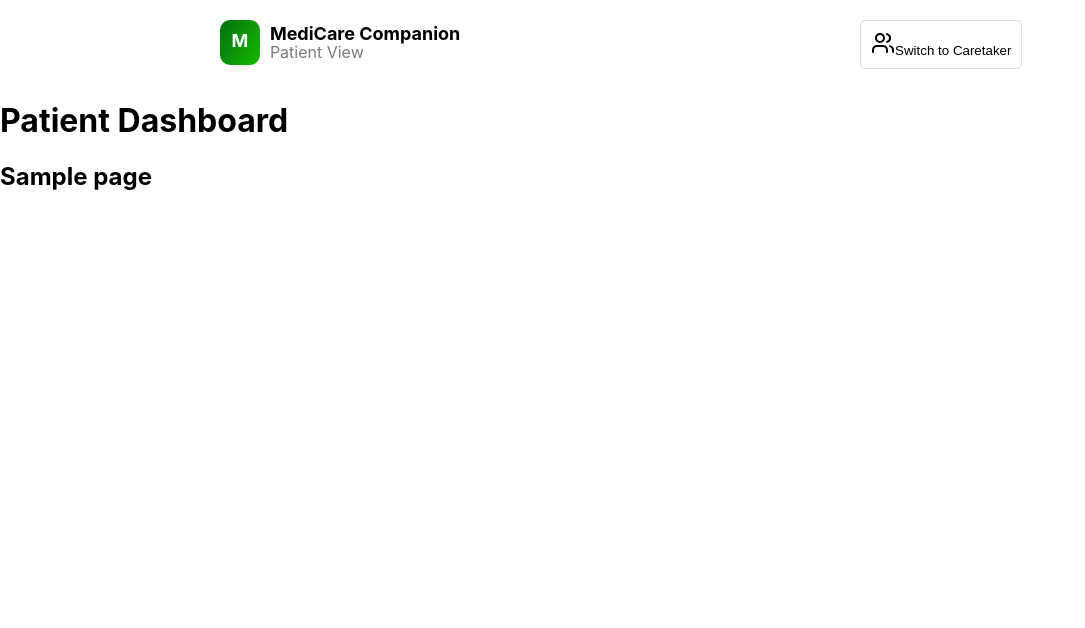
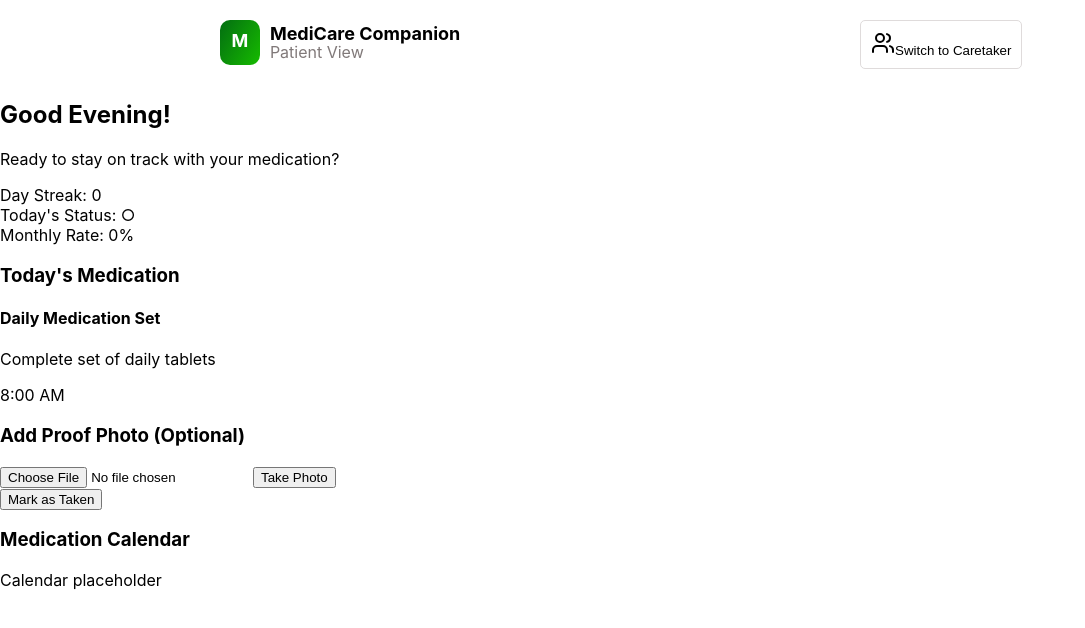
Before and after one commit to Naveed69/meds-buddy-check, a React (Create React App) app in the folder meds-buddy-check/: page / in a window 1280 px wide. Both pictures are taken after a click on the button "Continue as Patient". Shown: the top 628 px of the page, without its empty margins (0-1085 px from the left). Built offline with nearby package versions, Linux system fonts and the light colour scheme.

Commit message:
created patient dashboard

```diff
--- a/meds-buddy-check/package.json
+++ b/meds-buddy-check/package.json
@@ -9,6 +9,7 @@
     "@testing-library/user-event": "^13.5.0",
     "ajv": "^8.17.1",
     "ajv-keywords": "^5.1.0",
+    "date-fns": "^2.30.0",
     "lucide": "^0.515.0",
     "lucide-react": "^0.515.0",
     "react": "^19.1.0",
--- /dev/null
+++ b/meds-buddy-check/src/Components/MedicationTracker.jsx
@@ -0,0 +1,92 @@
+import { useState, useRef } from "react";
+
+const MedicationTracker = ({ date, isTaken, onMarkTaken, isToday }) => {
+  const [selectedImage, setSelectedImage] = useState(null);
+  const [imagePreview, setImagePreview] = useState(null);
+  const fileInputRef = useRef(null);
+
+  const dailyMedication = {
+    name: "Daily Medication Set",
+    time: "8:00 AM",
+    description: "Complete set of daily tablets",
+  };
+
+  const handleImageSelect = (event) => {
+    const file = event.target.files?.[0];
+    if (file) {
+      setSelectedImage(file);
+      const reader = new FileReader();
+      reader.onload = (e) => {
+        setImagePreview(e.target?.result);
+      };
+      reader.readAsDataURL(file);
+    }
+  };
+
+  const handleMarkTaken = () => {
+    onMarkTaken(date, selectedImage || undefined);
+    setSelectedImage(null);
+    setImagePreview(null);
+  };
+
+  if (isTaken) {
+    return (
+      <div>
+        <div>
+          <h3>Medication Completed!</h3>
+          <p>
+            Great job! You've taken your medication for{" "}
+            {new Date(date).toLocaleDateString()}.
+          </p>
+        </div>
+        <div>
+          <h4>{dailyMedication.name}</h4>
+          <p>{dailyMedication.description}</p>
+          <span>{dailyMedication.time}</span>
+        </div>
+      </div>
+    );
+  }
+
+  return (
+    <div>
+      <div>
+        <h4>{dailyMedication.name}</h4>
+        <p>{dailyMedication.description}</p>
+        <span>{dailyMedication.time}</span>
+      </div>
+
+      <div>
+        <h3>Add Proof Photo (Optional)</h3>
+        <input
+          type="file"
+          accept="image/*"
+          onChange={handleImageSelect}
+          ref={fileInputRef}
+        />
+        <button onClick={() => fileInputRef.current?.click()}>
+          {selectedImage ? "Change Photo" : "Take Photo"}
+        </button>
+
+        {imagePreview && (
+          <div>
+            <img
+              src={imagePreview}
+              alt="Medication proof"
+              style={{ maxWidth: "100%", height: "auto" }}
+            />
+            <p>Photo selected: {selectedImage?.name}</p>
+          </div>
+        )}
+      </div>
+
+      <button onClick={handleMarkTaken} disabled={!isToday}>
+        {isToday ? "Mark as Taken" : "Cannot mark future dates"}
+      </button>
+
+      {!isToday && <p>You can only mark today's medication as taken</p>}
+    </div>
+  );
+};
+
+export default MedicationTracker;
--- /dev/null
+++ b/meds-buddy-check/src/Components/PatientDashboard.css
@@ -0,0 +1,77 @@
+.dashboard-container {
+  max-width: 800px;
+  margin: 0 auto;
+  padding: 20px;
+  font-family: "Segoe UI", sans-serif;
+  color: #333;
+}
+
+.dashboard-header h2 {
+  font-size: 28px;
+  margin-bottom: 5px;
+}
+
+.dashboard-header p {
+  font-size: 16px;
+  color: #666;
+}
+
+.stats-box {
+  display: flex;
+  justify-content: space-between;
+  margin: 20px 0;
+  padding: 15px;
+  background-color: #f7f9fc;
+  border-radius: 10px;
+  box-shadow: 0 1px 4px rgba(0, 0, 0, 0.1);
+}
+
+.stat {
+  text-align: center;
+  flex: 1;
+}
+
+.stat:not(:last-child) {
+  border-right: 1px solid #ddd;
+}
+
+.stat h4 {
+  margin-bottom: 5px;
+  font-size: 16px;
+}
+
+.section {
+  margin-top: 30px;
+}
+
+.section h3 {
+  font-size: 20px;
+  margin-bottom: 10px;
+  border-left: 4px solid #3f51b5;
+  padding-left: 10px;
+  color: #3f51b5;
+}
+
+.calendar-placeholder {
+  padding: 40px;
+  text-align: center;
+  border: 2px dashed #ccc;
+  color: #aaa;
+  border-radius: 8px;
+  background-color: #fafafa;
+}
+
+/* Responsive */
+@media (max-width: 600px) {
+  .stats-box {
+    flex-direction: column;
+    text-align: center;
+  }
+
+  .stat:not(:last-child) {
+    border-right: none;
+    border-bottom: 1px solid #ddd;
+    margin-bottom: 10px;
+    padding-bottom: 10px;
+  }
+}
--- a/meds-buddy-check/src/Components/PatientDashboard.jsx
+++ b/meds-buddy-check/src/Components/PatientDashboard.jsx
@@ -1,9 +1,80 @@
+import { useState } from "react";
+import MedicationTracker from "./MedicationTracker";
+import { format, isToday, isBefore, startOfDay } from "date-fns";
+import "./PatientDashboard.css";
+
 const PatientDashboard = () => {
+  const [selectedDate, setSelectedDate] = useState(new Date());
+  const [takenDates, setTakenDates] = useState(new Set());
+
+  const today = new Date();
+  const todayStr = format(today, "yyyy-MM-dd");
+  const selectedDateStr = format(selectedDate, "yyyy-MM-dd");
+  const isTodaySelected = isToday(selectedDate);
+  const isSelectedDateTaken = takenDates.has(selectedDateStr);
+
+  const handleMarkTaken = (date, imageFile) => {
+    setTakenDates((prev) => new Set(prev).add(date));
+    console.log("Medication marked as taken for:", date);
+    if (imageFile) {
+      console.log("Proof image uploaded:", imageFile.name);
+    }
+  };
+
+  const getStreakCount = () => {
+    let streak = 0;
+    let currentDate = new Date(today);
+
+    while (takenDates.has(format(currentDate, "yyyy-MM-dd")) && streak < 30) {
+      streak++;
+      currentDate.setDate(currentDate.getDate() - 1);
+    }
+
+    return streak;
+  };
+
   return (
-    <>
-      <h1>Patient Dashboard</h1>
-      <h2>Sample page</h2>
-    </>
+    <div>
+      <div>
+        <h2>
+          Good{" "}
+          {new Date().getHours() < 12
+            ? "Morning"
+            : new Date().getHours() < 18
+            ? "Afternoon"
+            : "Evening"}
+          !
+        </h2>
+        <p>Ready to stay on track with your medication?</p>
+        <div>
+          <div>Day Streak: {getStreakCount()}</div>
+          <div>Today's Status: {takenDates.has(todayStr) ? "✓" : "○"}</div>
+          <div>Monthly Rate: {Math.round((takenDates.size / 30) * 100)}%</div>
+        </div>
+      </div>
+
+      <div>
+        <div>
+          <h3>
+            {isTodaySelected
+              ? "Today's Medication"
+              : `Medication for ${format(selectedDate, "MMMM d, yyyy")}`}
+          </h3>
+          <MedicationTracker
+            date={selectedDateStr}
+            isTaken={isSelectedDateTaken}
+            onMarkTaken={handleMarkTaken}
+            isToday={isTodaySelected}
+          />
+        </div>
+
+        <div>
+          <h3>Medication Calendar</h3>
+          {/* Calendar UI to be implemented with a third-party or custom calendar */}
+          <p>Calendar placeholder</p>
+        </div>
+      </div>
+    </div>
   );
 };
 
```
Also changed, not shown: 1 other file (tests, documents, lock files or other folders).
